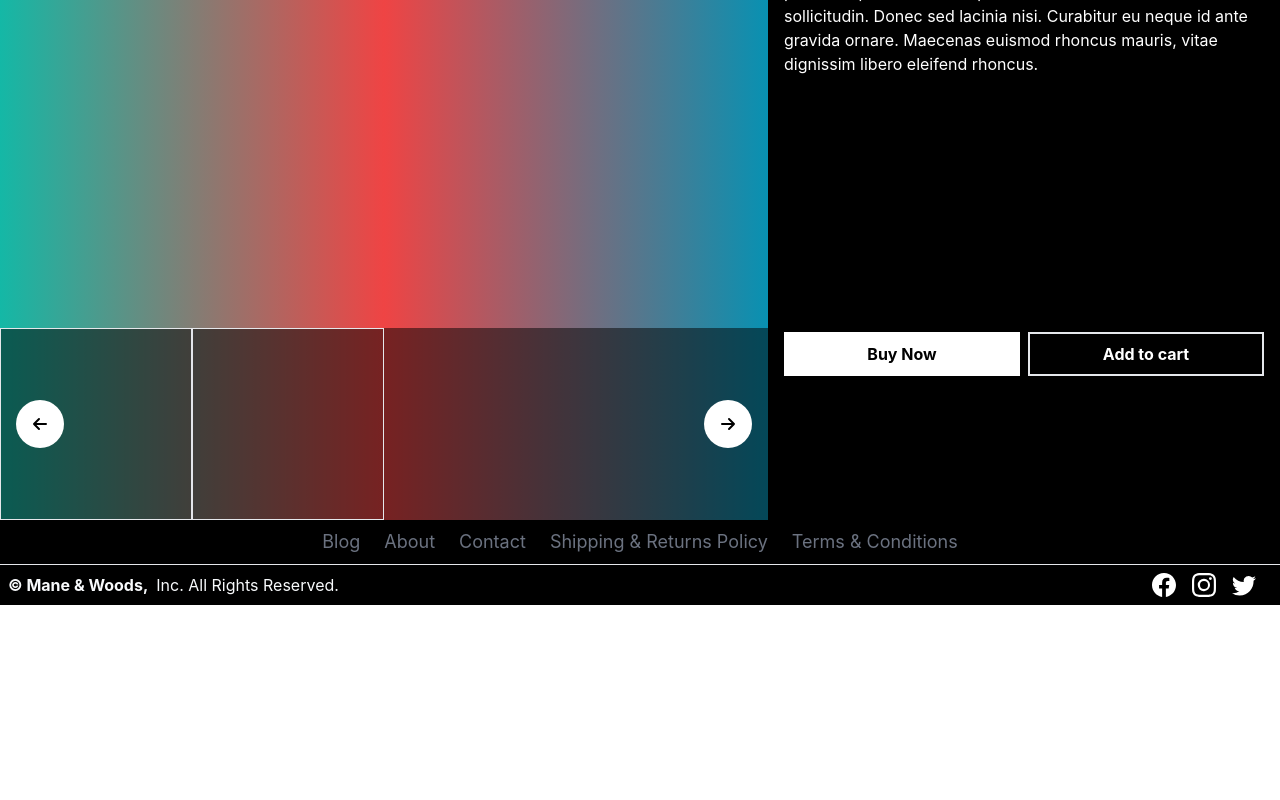
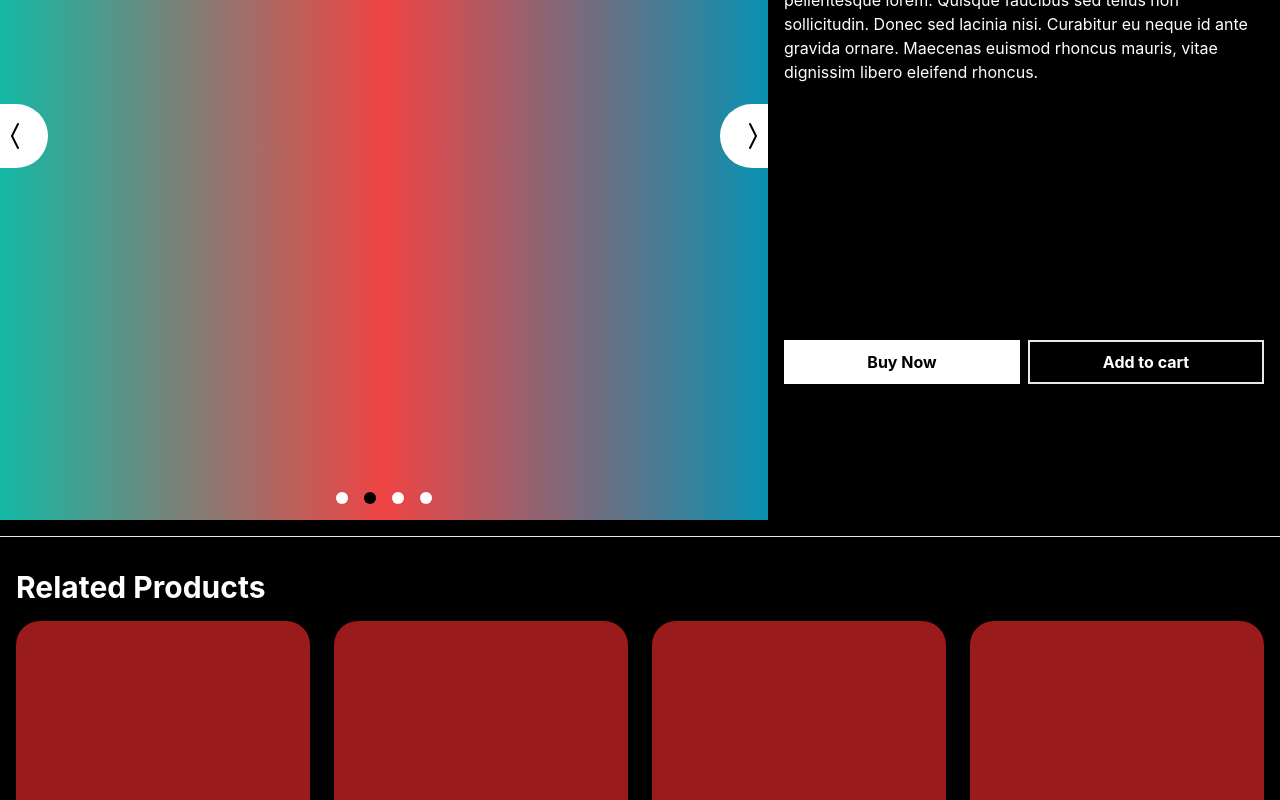
Before and after one commit to Axolotlbyte/ManeNWoods, a Next.js app: page /shop/0 in a window 1280 px wide. Shown: the part 360-1160 px from the top of the page. Before the commit the page ends 965 px from the top, so only its background shows below. Built offline with nearby package versions, Linux system fonts and the light colour scheme.

Commit message:
DB function, product page

```diff
--- a/components/Card.js
+++ b/components/Card.js
@@ -35,7 +35,7 @@ export default function Card(props) {
         <div className="w-full h-full"></div>
 
         <div id="prod-name" className="w-full cursor-pointer bg-opacity-0 h-auto bg-slate-900 bottom-0 absolute">
-        <p className="text-white text-5xl lg:text-4xl text-left px-4">Product Name</p>
+        <p className="text-white text-3xl lg:text-4xl text-left px-4">Product Name</p>
         <p id="price" className="transition-all text-white text-2xl font-light text-right px-6 pb-2">$33.55</p>
         </div>
       </div>
--- a/package.json
+++ b/package.json
@@ -9,6 +9,7 @@
   },
   "dependencies": {
     "axios": "^0.24.0",
+    "mongoose": "^6.1.7",
     "next": "12.0.7",
     "react": "17.0.2",
     "react-dom": "17.0.2"
--- a/pages/shop/[id].js
+++ b/pages/shop/[id].js
@@ -1,4 +1,5 @@
 import { useState } from "react";
+import Card from "../../components/Card";
 import Layout from "../../components/Layout";
 
 export async function getStaticPaths() {
@@ -30,60 +31,57 @@ export async function getStaticProps({ params }) {
 }
 
 export default function Handler({ params }) {
-
-  const [margin,setMargin] = useState(0)
+  const [margin, setMargin] = useState(0);
 
   return (
-    <Layout>
+    <Layout background={"black"}>
       <div className="w-full text-white pt-28 h-auto bg-black">
         <div className="flex flex-col md:flex-row">
-          <div className=" relative w-full md:w-3/5 aspect bg-gradient-to-r from-teal-500 via-red-500 to-cyan-600">
-            <div id="prod-img" className="w-full h-3/4 opacity-0"></div>
-            <div
-              id="cards"
-              className=" h-1/4 absolute w-full bottom-0 bg-black bg-opacity-50"
+          <div className="h-auto w-full md:w-3/5">
+          <div className="flex overflow-hidden items-center relative w-full  aspect bg-gradient-to-r from-teal-500 via-red-500 to-cyan-600">
+            <button
+              id="arrow"
+              className="transition-all active:-left-5 flex items-center justify-center absolute rounded-r-full -left-4 h-16 bg-white text-black aspect"
             >
-              <div className="w-full relative flex items-center overflow-hidden h-full">
-                <div className=" h-full aspect border "></div>
-                <div className=" h-full aspect border "></div>
-                <button id="arrow" className="transition-all flex items-center justify-center absolute rounded-full left-4 h-12 bg-white text-black aspect">
               <svg
                 xmlns="http://www.w3.org/2000/svg"
-                    className="h-6 w-6"
-                    fill="none"
-                    viewBox="0 0 24 24"
-                    stroke="currentColor"
+                fill="currentColor"
+                className="h-8 w-8 bi bi-chevron-compact-left"
+                viewBox="0 0 16 16"
               >
                 <path
-                      strokeLinecap="round"
-                      strokeLinejoin="round"
-                      strokeWidth={2}
-                      d="M11 17l-5-5m0 0l5-5m-5 5h12"
+                  fill="evenodd"
+                  d="M9.224 1.553a.5.5 0 0 1 .223.67L6.56 8l2.888 5.776a.5.5 0 1 1-.894.448l-3-6a.5.5 0 0 1 0-.448l3-6a.5.5 0 0 1 .67-.223z"
                 />
               </svg>
             </button>
-                <button id="arrow" className="transition-all flex items-center justify-center absolute rounded-full bg-white text-black h-12 right-4 aspect">
+            <button
+              id="arrow"
+              className="transition-all active:-right-5 flex items-center justify-center absolute rounded-l-full bg-white text-black h-16 -right-4 aspect"
+            >
               <svg
                 xmlns="http://www.w3.org/2000/svg"
-                    className="h-6 w-6"
-                    fill="none"
-                    viewBox="0 0 24 24"
-                    stroke="currentColor"
+                fill="currentColor"
+                className="bi h-8 w-8 bi-chevron-compact-right"
+                viewBox="0 0 16 16"
               >
                 <path
-                      strokeLinecap="round"
-                      strokeLinejoin="round"
-                      strokeWidth={2}
-                      d="M13 7l5 5m0 0l-5 5m5-5H6"
+                  fill="evenodd"
+                  d="M6.776 1.553a.5.5 0 0 1 .671.223l3 6a.5.5 0 0 1 0 .448l-3 6a.5.5 0 1 1-.894-.448L9.44 8 6.553 2.224a.5.5 0 0 1 .223-.671z"
                 />
               </svg>
             </button>
+            <div className="absolute w-full bottom-0 gap-4 p-4 bg-transparent bg-opacity-0 flex justify-center items-center">
+              <button className="w-2 h-2 md:w-3 md:h-3 rounded-full bg-white"></button>
+              <button className="w-2 h-2 md:w-3 md:h-3 rounded-full bg-black"></button>
+              <button className="w-2 h-2 md:w-3 md:h-3 rounded-full bg-white"></button>
+              <button className="w-2 h-2 md:w-3 md:h-3 rounded-full bg-white"></button>
             </div>
           </div>
           </div>
           <div className="min-h-div relative px-4 pt-2 w-full md:w-2/5 h-auto">
             <p className="text-3xl font-bold w-full">Item Name</p>
-            <span className="text-base w-full">$33.55</span>
+            <span className="text-2xl font-light w-full">$33.55</span>
             <p className="pt-3 text-lg w-full">item description:</p>
             <p className="text-base w-full desc">
               Lorem ipsum dolor sit amet, consectetur adipiscing elit. Nullam
@@ -107,6 +105,18 @@ export default function Handler({ params }) {
           </div>
         </div>
       </div>
+      <hr className="my-4"/>
+      <div className="bg-black mb-8 ">
+        <p className="text-3xl p-4 font-bold bg-black text-white">
+          Related Products
+        </p>
+        <div className="grid px-4 grid-cols-2 md:grid-cols-4 gap-2 lg:gap-4 xl:gap-6">
+          <Card/>
+          <Card/>
+          <Card/>
+          <Card/>
+        </div>
+      </div>
       <style jsx>{`
         .aspect {
           aspect-ratio: 1/1;
@@ -123,7 +133,7 @@ export default function Handler({ params }) {
         .desc {
           min-height: 60%;
         }
-        button:hover svg{
+        button:hover svg {
           transform: scale(1.1);
           transition: transform 200ms ease-in-out;
         }
```
Also changed, not shown: helper/initDB.js (added, +18 -0 lines), 1 other file (tests, documents, lock files or other folders). Lines whose indentation alone changed are shown as unchanged.
